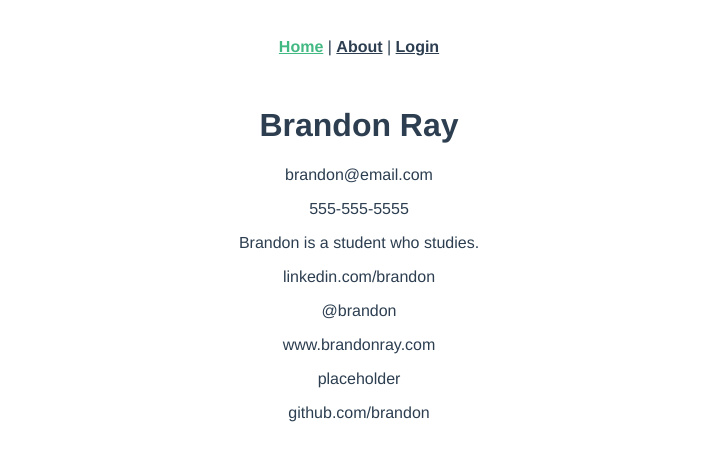
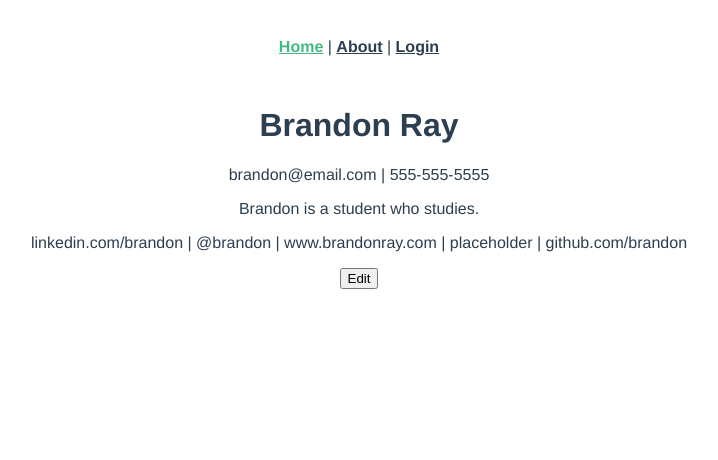
Before and after one commit to mikebrowne12/student_portal, a Vue app: page / in a window 1280 px wide. Shown: the top 460 px of the page, without its empty margins (281-999 px from the left). Built offline with nearby package versions, Linux system fonts and the light colour scheme.

Commit message:
add edit section button and placeholder get request and edit section function

```diff
--- a/src/views/Home.vue
+++ b/src/views/Home.vue
@@ -1,22 +1,27 @@
 <template>
   <div class="container">
-    <h1>{{ student.first_name }} {{ student.last_name }}</h1>
-
-    <p>{{ student.email }}</p>
-    <p>{{ student.phone_number }}</p>
-    <p>{{ student.short_bio }}</p>
-    <p>{{ student.linkedin_url }}</p>
-    <p>{{ student.twitter_handle }}</p>
-    <p>{{ student.personal_website }}</p>
-    <p>{{ student.online_resume_url }}</p>
-    <p>{{ student.github_url }}</p>
+    <div class="student-info">
+      <h1>{{ student.first_name }} {{ student.last_name }}</h1>
+      <p>{{ student.email }} | {{ student.phone_number }}</p>
+      <p>{{ student.short_bio }}</p>
+      <p>
+        {{ student.linkedin_url }} | {{ student.twitter_handle }} | {{ student.personal_website }} |
+        {{ student.online_resume_url }} | {{ student.github_url }}
+      </p>
+      <button v-on:click="editSection('info')">Edit</button>
+    </div>
+    <div class="experience"></div>
+    <h1></h1>
+    <div class="education"></div>
+    <div class="skills"></div>
+    <div class="capstone"></div>
   </div>
 </template>
 
 <script>
+import axios from "axios";
 export default {
   name: "home",
-  components: {},
   data: function() {
     return {
       student: {
@@ -32,6 +37,14 @@ export default {
         github_url: "github.com/brandon"
       }
     };
+  },
+  // created: function() {
+  //   axios.get("/api/students/" + this.$route.current_user.id).then(response => {
+  //     this.student = response.data;
+  //   });
+  // },
+  methods: {
+    // editSection: function(section) {}
   }
 };
 </script>
```
